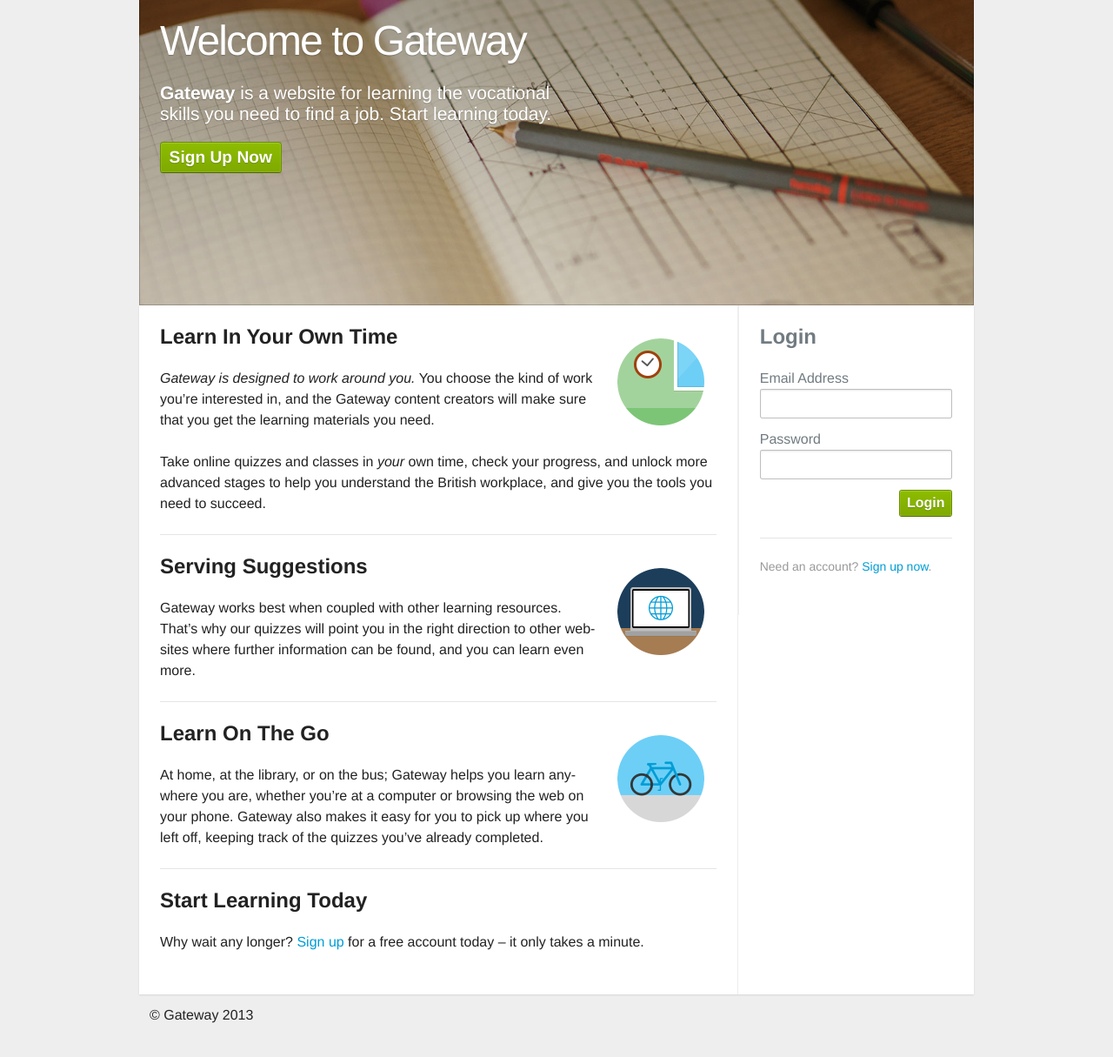
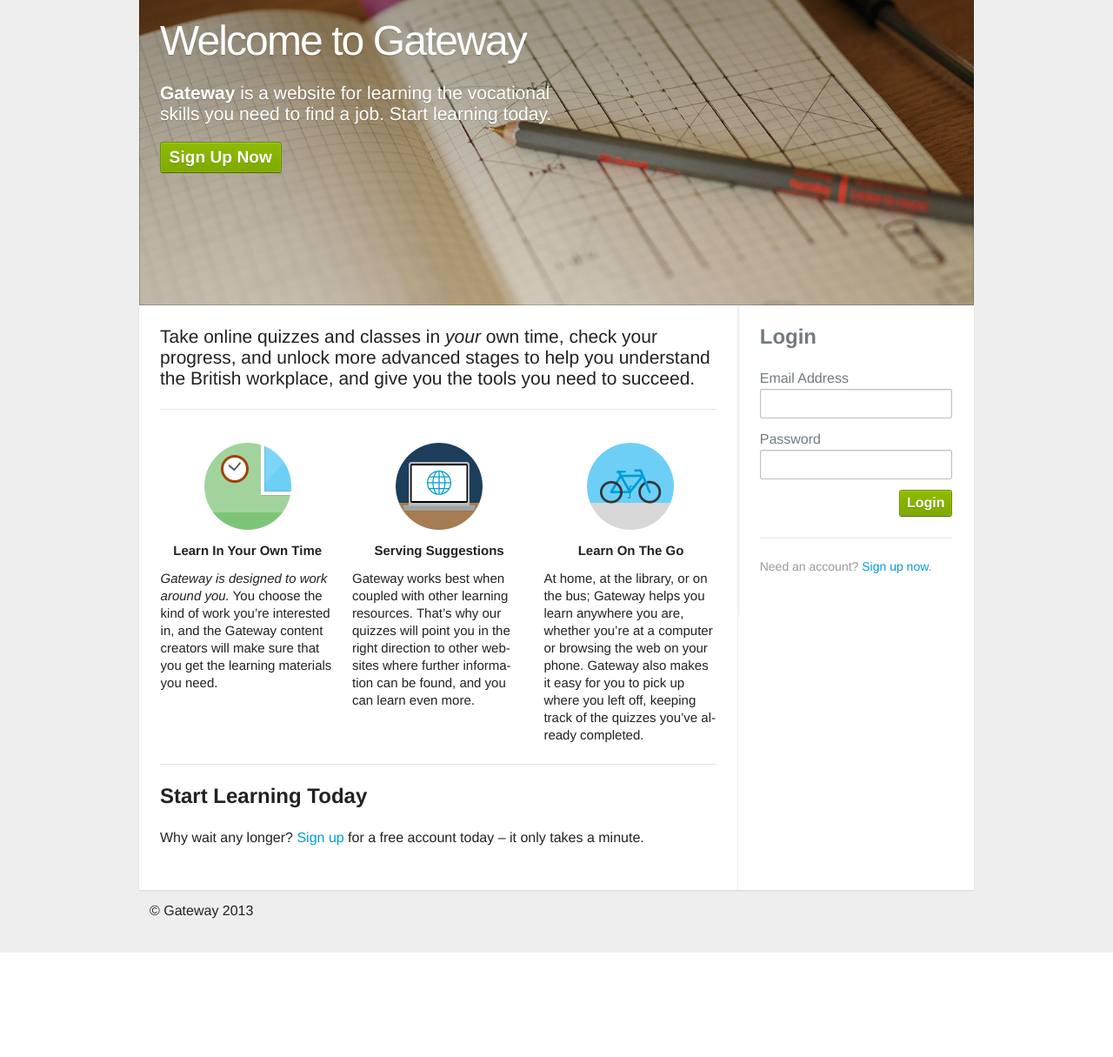
Before and after one commit to daneden/serious-games, a PHP site: page / in a window 1280 px wide. Shown: the part 73-1288 px from the top of the page at 87% size. After the commit the page ends 1168 px from the top, so only its background shows below. Run offline with PHP 8.4, Linux system fonts and the light colour scheme; some libraries are stand-ins or nearby versions.

Commit message:
Columnate the landing promo paragraphs

```diff
--- a/assets/css/style.css
+++ b/assets/css/style.css
@@ -82,8 +82,8 @@ input, label, button, textarea, select {
 	Shared margins and other abstracted properties
 \*-----------------------------------*/
 
-h1, h2, h3,
-.alpha, .beta, .gamma, .mega,
+h1, h2, h3, h4,
+.alpha, .beta, .gamma, .delta, .mega,
 p, ul, ol, dl, table, form, pre, hr, .p {
 	/*
 	 * Rems with px fallback FTW
@@ -138,6 +138,10 @@ h3, .gamma {
 	font-weight: 700;
 	letter-spacing: .1em;
 	text-transform: uppercase;
+}
+
+h4, .delta {
+	font-weight: 700;
 }
 
 p {
@@ -845,7 +849,7 @@ html {
 }
 
 /*-----------------------------------*\
-	$HERO
+	$HOME
 \*-----------------------------------*/
 
 .home-hero {
@@ -861,6 +865,21 @@ html {
 	.hero-intro {
 		max-width: 30rem;
 		min-height: 19rem;
+	}
+
+.landing-promo {
+	font-size: 15px;
+	font-size: .9375rem;
+	line-height: 1.333;
+}
+
+	.landing-promo img {
+		margin: 0 auto;
+	}
+
+	.landing-promo h4 {
+		text-align: center;
+		margin-bottom: .75rem;
 	}
 
 /*-----------------------------------*\
--- a/index.php
+++ b/index.php
@@ -9,18 +9,25 @@
 	</div>
 	<div class="content two-col">
 		<div class="main-col island">
-			<img src="/assets/images/home-clock@2x.png" width="128" alt="Learn on your own time" class="alignright">
-			<h2>Learn In Your Own Time</h2>
-			<p><em>Gateway is designed to work around you.</em> You choose the kind of work you’re interested in, and the Gateway content creators will make sure that you get the learning materials you need.</p>
-			<p>Take online quizzes and classes in <em>your</em> own time, check your progress, and unlock more advanced stages to help you understand the British workplace, and give you the tools you need to succeed.</p>
+			<p class="intro">Take online quizzes and classes in <em>your</em> own time, check your progress, and unlock more advanced stages to help you understand the British workplace, and give you the tools you need to succeed.</p>
 			<hr>
-			<img src="/assets/images/home-info@2x.png" width="128" alt="Get the information you need" class="alignright">
-			<h2>Serving Suggestions</h2>
-			<p>Gateway works best when coupled with other learning resources. That&rsquo;s why our quizzes will point you in the right direction to other websites where further information can be found, and you can learn even more.</p>
-			<hr>
-			<img src="/assets/images/home-travel@2x.png" width="128" alt="Learn wherever you are" class="alignright">
-			<h2>Learn On The Go</h2>
-			<p>At home, at the library, or on the bus; Gateway helps you learn anywhere you are, whether you’re at a computer or browsing the web on your phone. Gateway also makes it easy for you to pick up where you left off, keeping track of the quizzes you’ve already completed.</p>
+			<div class="landing-promo grid">
+				<div class="unit one-of-three">
+					<img src="/assets/images/home-clock@2x.png" width="128" alt="Learn on your own time">
+					<h4>Learn In Your Own Time</h4>
+					<p><em>Gateway is designed to work around you.</em> You choose the kind of work you’re interested in, and the Gateway content creators will make sure that you get the learning materials you need.</p>
+				</div>
+				<div class="unit one-of-three">
+					<img src="/assets/images/home-info@2x.png" width="128" alt="Get the information you need">
+					<h4>Serving Suggestions</h4>
+					<p>Gateway works best when coupled with other learning resources. That&rsquo;s why our quizzes will point you in the right direction to other websites where further information can be found, and you can learn even more.</p>
+				</div>
+				<div class="unit one-of-three">
+					<img src="/assets/images/home-travel@2x.png" width="128" alt="Learn wherever you are">
+					<h4>Learn On The Go</h4>
+					<p>At home, at the library, or on the bus; Gateway helps you learn anywhere you are, whether you’re at a computer or browsing the web on your phone. Gateway also makes it easy for you to pick up where you left off, keeping track of the quizzes you’ve already completed.</p>
+				</div>
+			</div>
 			<hr>
 			<h2>Start Learning Today</h2>
 			<p>Why wait any longer? <a href="/signup.php">Sign up</a> for a free account today &ndash; it only takes a minute.</p>
```
